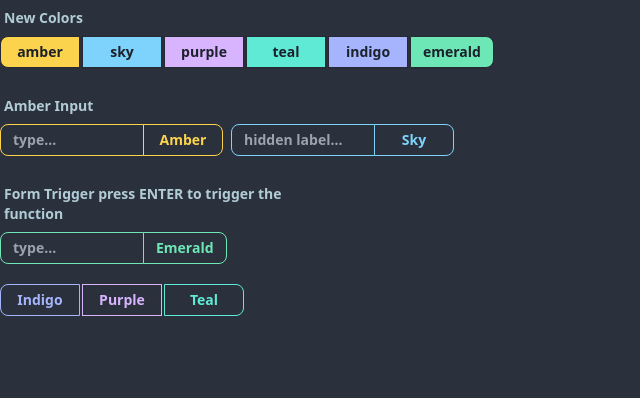
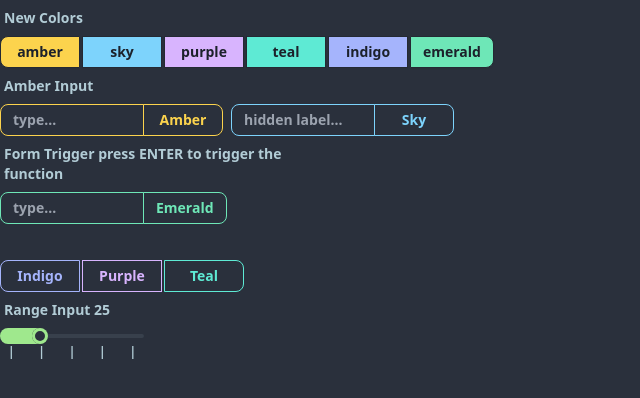
Before and after one commit to alexespejo/dsa-visualizer, a Svelte app: page /alex in a window 1280 px wide. Shown: the top 398 px of the page, without its empty margins (0-640 px from the left). Built offline with nearby package versions, Linux system fonts and the light colour scheme.

Commit message:
update alex playground

```diff
--- a/src/routes/Playgrounds/Alex.svelte
+++ b/src/routes/Playgrounds/Alex.svelte
@@ -6,10 +6,11 @@
  import FormControl from "../../components/custom/FormControl.svelte";
  import Label from "../../components/custom/Inputs/Label.svelte";
  import HiddenLabel from "../../components/custom/Inputs/HiddenLabel.svelte";
+
  let value = "";
+ let rangeValue = 25;
 </script>
 
-<div class="w-screen h-screen flex flex-col space-y-5">
 <FormControl>
  <Label>New Colors</Label>
  <Join classList="space-x-0.5">
@@ -42,17 +43,36 @@
 
 <FormControl>
  <Label>Form Trigger {"press ENTER to trigger the function"}</Label>
-  <FormTrigger
-   onTrigger={() => alert("when you press Enter something happens")}
-  >
+ <FormTrigger onTrigger={() => alert("when you press Enter something happens")}>
   <Input placeholder="type..." bind:value color="input-emerald" />
   <Button label="Emerald" color="btn-emerald-outline" />
  </FormTrigger>
 </FormControl>
 
+<FormControl>
+ <HiddenLabel />
  <Join classList="space-x-0.5">
   <Button label="Indigo" color="btn-indigo-outline" />
   <Button label="Purple" color="btn-purple-outline" />
   <Button label="Teal" color="btn-teal-outline" />
  </Join>
+</FormControl>
+
+<FormControl>
+ <Label>Range Input {rangeValue}</Label>
+ <input
+  type="range"
+  bind:value={rangeValue}
+  min="0"
+  max="100"
+  class="range range-xs range-primary w-36"
+  step="25"
+ />
+ <div class="w-36 flex justify-between text-xs px-2">
+  <span>|</span>
+  <span>|</span>
+  <span>|</span>
+  <span>|</span>
+  <span>|</span>
  </div>
+</FormControl>
```
Lines whose indentation alone changed are shown as unchanged.
